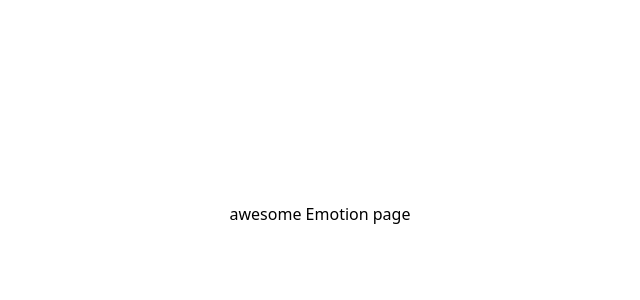
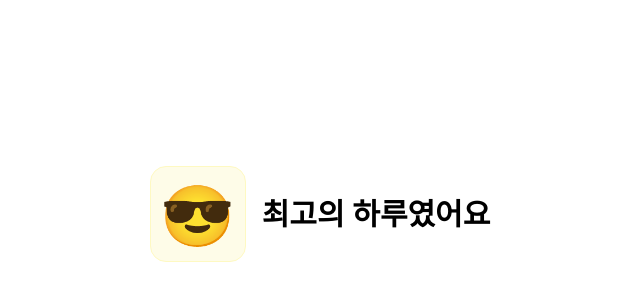
Before and after one commit to yugenius0213/GDSC-SPACE-STUDY-ASSIGNMENT-VER2, a React (Vite) app in the folder YuJin/react-ts/: page /emotions/awesome in a window 1280 px wide. Shown: the part 186-486 px from the top of the page, without its empty margins (320-960 px from the left). Built offline with nearby package versions, Linux system fonts and the light colour scheme.

Commit message:
feat: get emotion data

```diff
--- a/YuJin/react-ts/src/app/emotions/[emotion]/page.tsx
+++ b/YuJin/react-ts/src/app/emotions/[emotion]/page.tsx
@@ -1,9 +1,23 @@
 import { useParams } from 'react-router-dom'
+import { emotionColorVariants } from '../../../styles/emotionCard'
+import { EMOTION_DATA } from '../../constants/emotions'
+import { Diary } from '../../../interface/diary'
 
 type EmotionPageParams = {
-    emotion: string
+    emotion: Diary['emotion']
 }
 export default function EmotionPage() {
     const { emotion } = useParams<EmotionPageParams>()
-    return <>{emotion} Emotion page </>
+    return (
+        <div className="gap-4">
+            <div className="flex flex-row gap-4 items-center justify-center">
+                <div
+                    className={`flex items-center justify-center group-hover:shadow-inner ${emotionColorVariants[EMOTION_DATA[emotion!].color]} w-24 h-24 min-w-[6rem] min-h-[6rem] rounded-2xl text-6xl`}
+                >
+                    {EMOTION_DATA[emotion!].emoji}
+                </div>
+                <h1 className="text-3xl font-semibold">{EMOTION_DATA[emotion!].description}</h1>
+            </div>
+        </div>
+    )
 }
```
